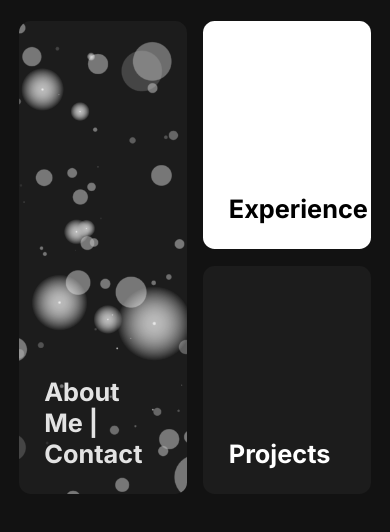
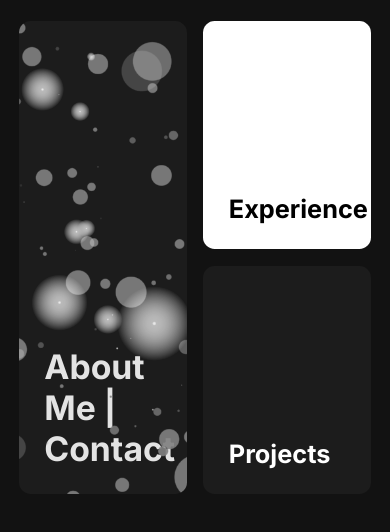
Before and after one commit to jayrao213/my_website, a plain HTML site: page index.html in a window 390 px wide. Shown: the part 308-840 px from the top of the page. Drawn offline with Linux system fonts and the light colour scheme.

Commit message:
redundancy

```diff
--- a/style.css
+++ b/style.css
@@ -213,7 +213,7 @@ body {
   font-weight: bold;
   mix-blend-mode: difference;
   color: #ffffff;
-  position: relative;
+  position: absolute;
   z-index: 2;
   pointer-events: none;
 }
@@ -445,10 +445,6 @@ body:not(.fun-mode) .btn3 {
     font-size: 2svh;
   }
 
-  .text-mask {
-    font-size: 3svh
-  }
-
   .white-text {
     font-size: 3svh;
   }
```
